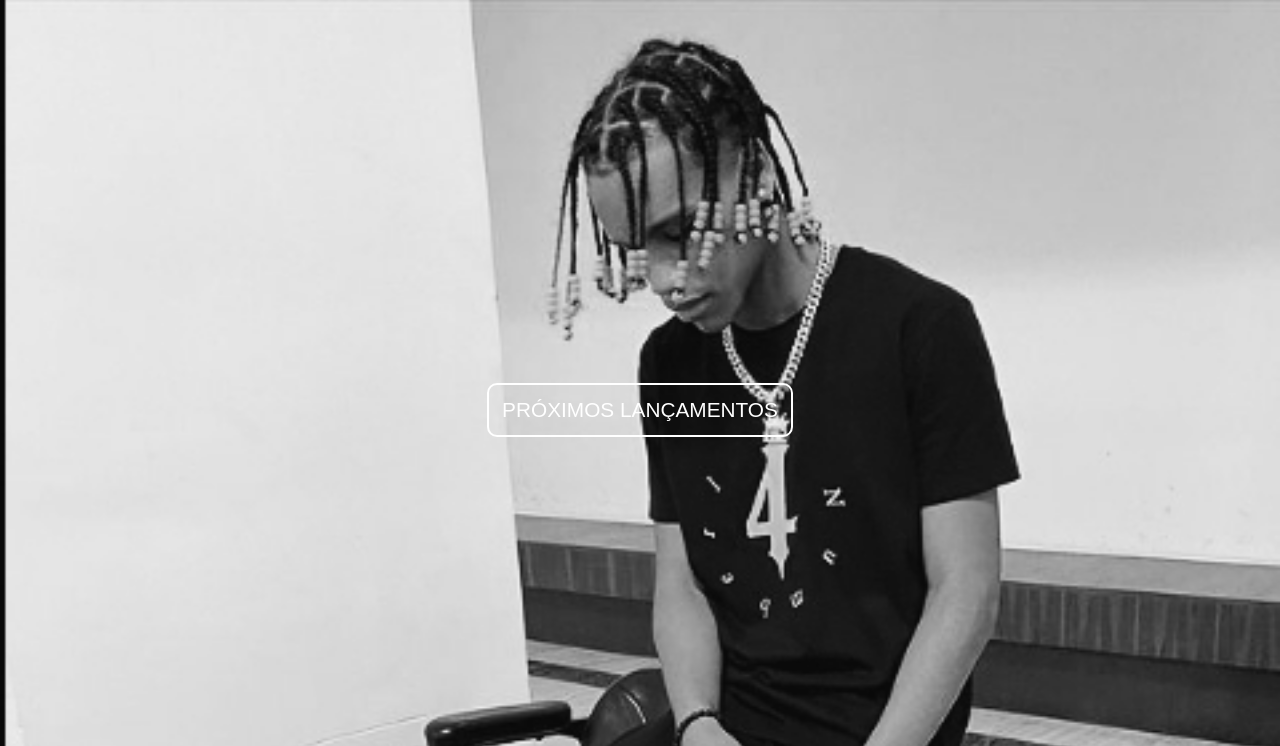
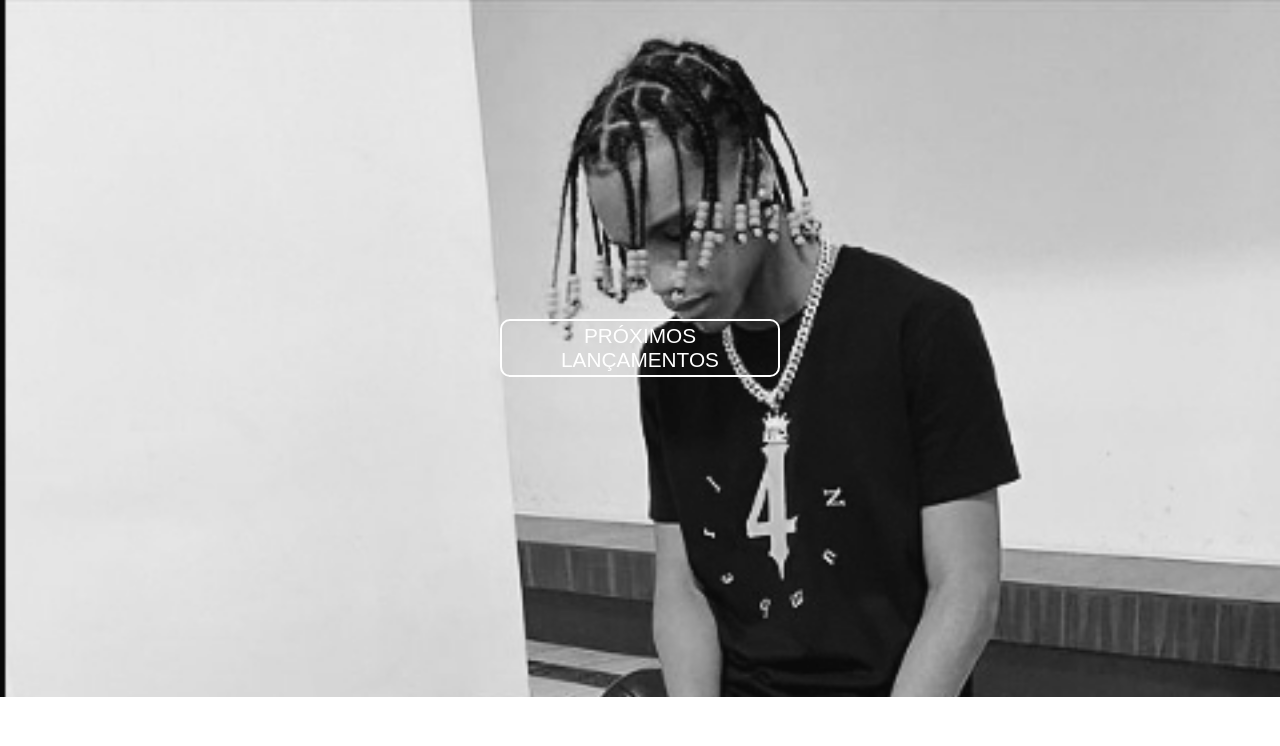
Before and after one commit to felipeDosProgramas/Loja, a PHP site: page /inicio.html in a window 1280 px wide. Shown: the part 227-973 px from the top of the page. Run offline with PHP 8.4, Linux system fonts and the light colour scheme.

Commit message:
Atualização página inicial

```diff
--- a/css-atual/style.css
+++ b/css-atual/style.css
@@ -234,6 +234,10 @@
   justify-content: center;
 }
 
+#aBtnLanca {
+  margin: 25%;
+}
+
 #btnPreLanca {
   font-size: 1.3em;
   border: 2px solid rgb(255, 255, 255);
@@ -245,12 +249,9 @@
   outline: 0;
   transition: 0.5s;
   text-transform: uppercase;
-  margin: 30%;
 }
 #btnPreLanca:hover {
   background-color: rgb(255, 255, 255);
-}
-#btnPreLanca:hover a {
   color: rgb(0, 0, 0);
 }
 
--- a/inicio.html
+++ b/inicio.html
@@ -62,7 +62,7 @@
 
     <section id="section">
         <div id="anuncioPrevias">
-            <button id="btnPreLanca"><a href="anuncioPrevia.php">Próximos lançamentos</a></button>
+            <a href="anuncioPrevia.php" id="aBtnLanca"><button id="btnPreLanca">Próximos lançamentos</button></a>
         </div>
         <div id="containerCard">
             <a href="anuncio.html">
--- a/sass/pages/produtos.scss
+++ b/sass/pages/produtos.scss
@@ -8,14 +8,15 @@
     justify-content: center;
 }
 
+#aBtnLanca {
+    margin: 25%;
+}
+
 #btnPreLanca {
     @include buttons(1.3em, 2px solid $cor-branca, 10px, transparent, 1%,  $cor-branca);
     text-transform: uppercase;
-    margin: 30%;
     &:hover {
         background-color: $cor-branca;
-    }
-    &:hover a {
         color: $cor-preta;
     }
 }
```
Also changed, not shown: 1 other file.
